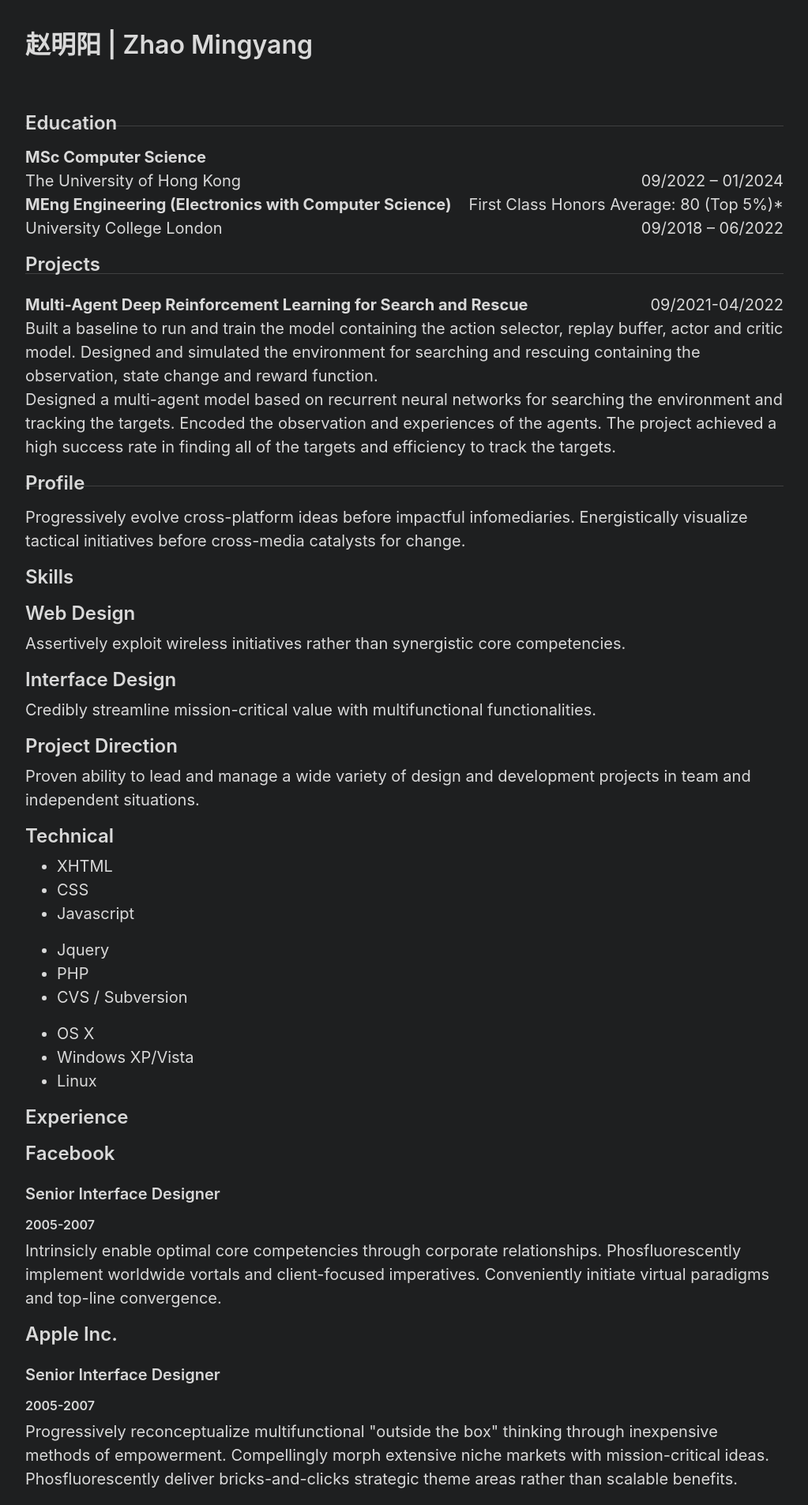
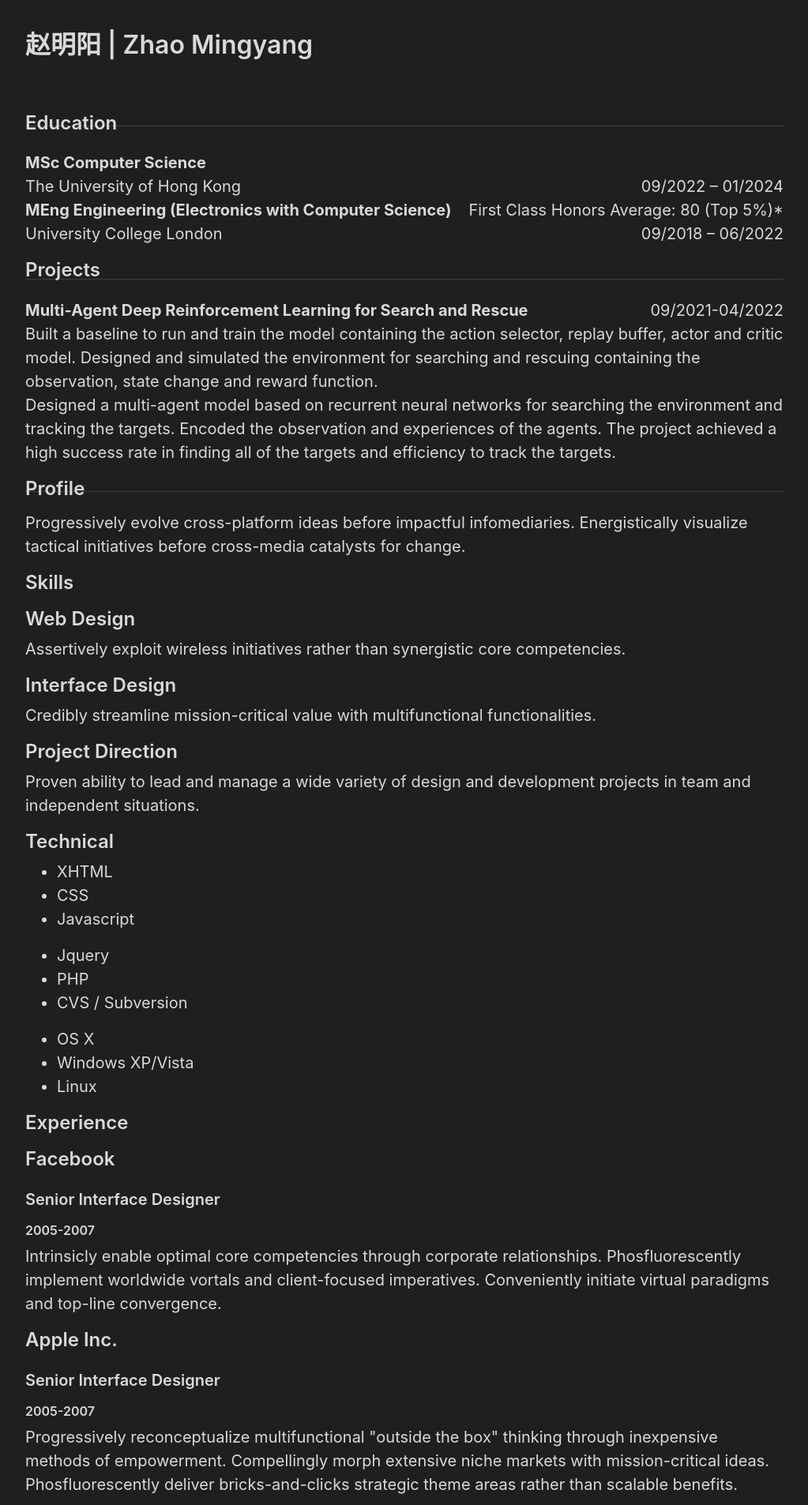
Before and after one commit to Zhao-Mingyang/zhao-mingyang.github.io, a Jekyll site: the page built from about.md, in a window 1280 px wide. Shown: the top 1906 px of the page at 79% size, without its empty margins (128-1151 px from the left). Built offline with Jekyll 4.4.1, drawn with Linux system fonts in a browser that asks for light colours.

Commit message:
Update default.html

```diff
--- a/_layouts/default.html
+++ b/_layouts/default.html
@@ -12,7 +12,7 @@
 
      <main>
         <h2>Education</h2>
-	     <hr>
+	     <HR SIZE=10>
 	<b> MSc Computer Science </b> <br>
 	<div style="float:left;"> The University of Hong Kong  </div> <div style="float:right;"> 09/2022 – 01/2024 </div> <br>
 	<div style="float:left; text-align:left"> <b> MEng Engineering (Electronics with Computer Science) </b> </div>
```
